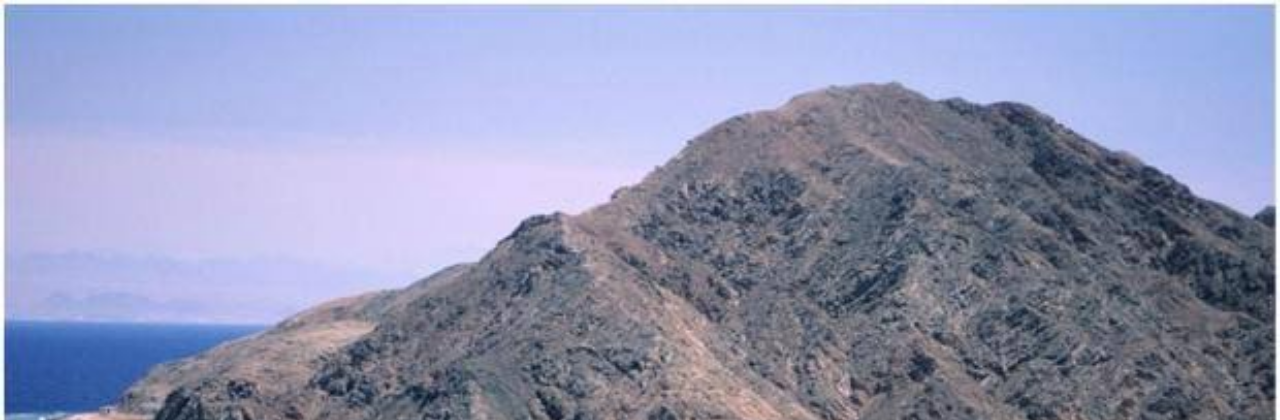
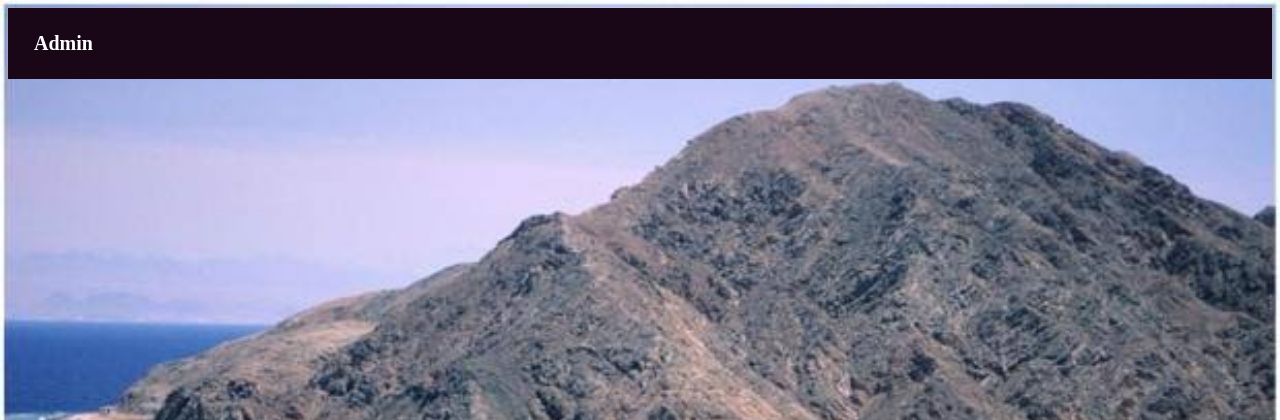
Before and after one commit to Nesma999/our-testing, a PHP site: page /Home.php in a window 1280 px wide. Shown: the top 420 px of the page. Run offline with PHP 8.4, Linux system fonts and the light colour scheme.

Commit message:
Home page (#48)
* Add files via upload

* Update Home.php

* admin

Co-authored-by: Mariomamamdouh <38222805+Mariomamamdouh@users.noreply.github.com>
Co-authored-by: Nesma999 <62080937+Nesma999@users.noreply.github.com>

```diff
--- a/Home.php
+++ b/Home.php
@@ -12,6 +12,10 @@
     <h2 class="box">WELCOME TO EGYPT E-Visa PORTAL</h2>
   </div>
 
+   <ul>
+  <li><a class="active" href="login_admin.php">Admin</a></li>
+
+
 
 
 </body>
```
